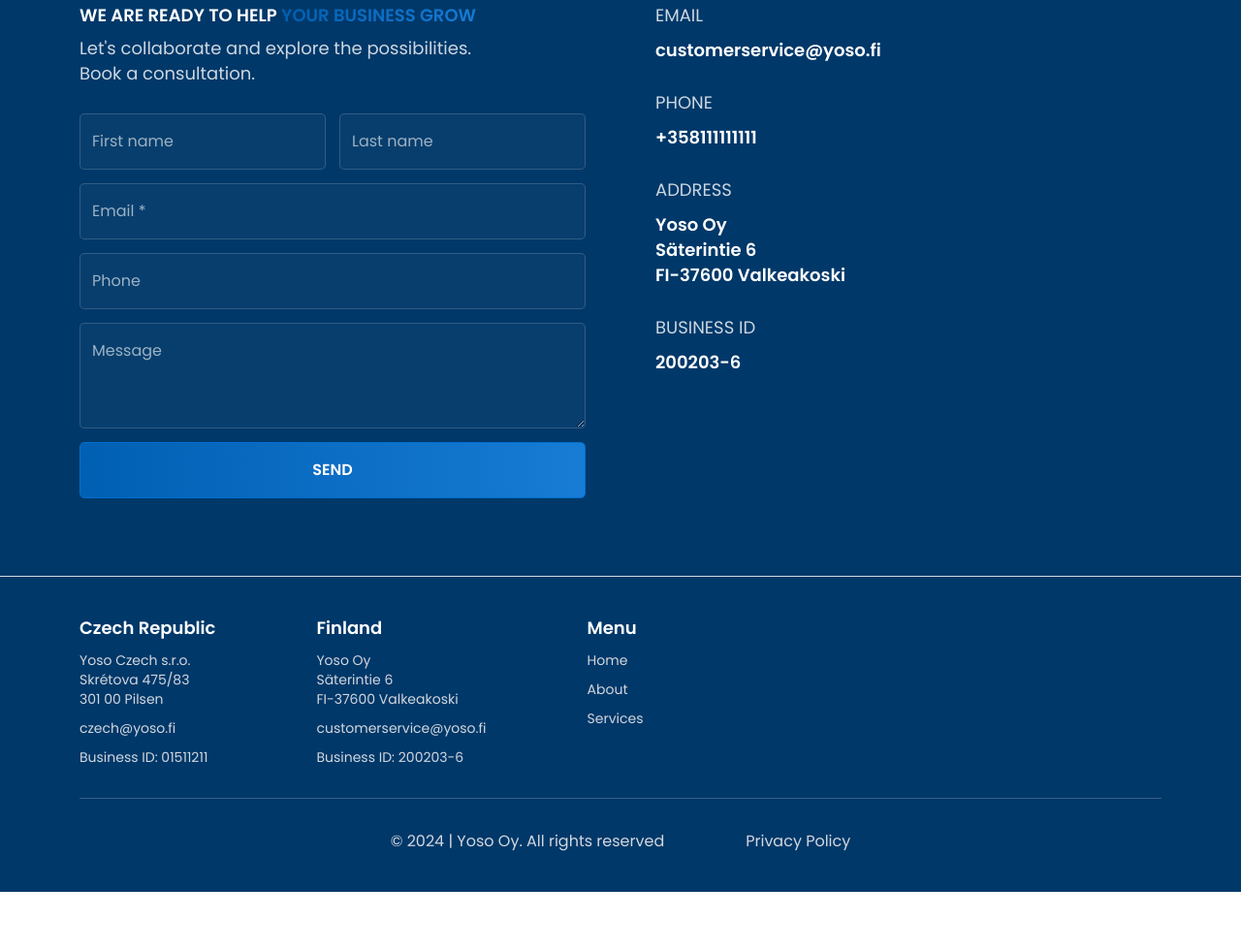
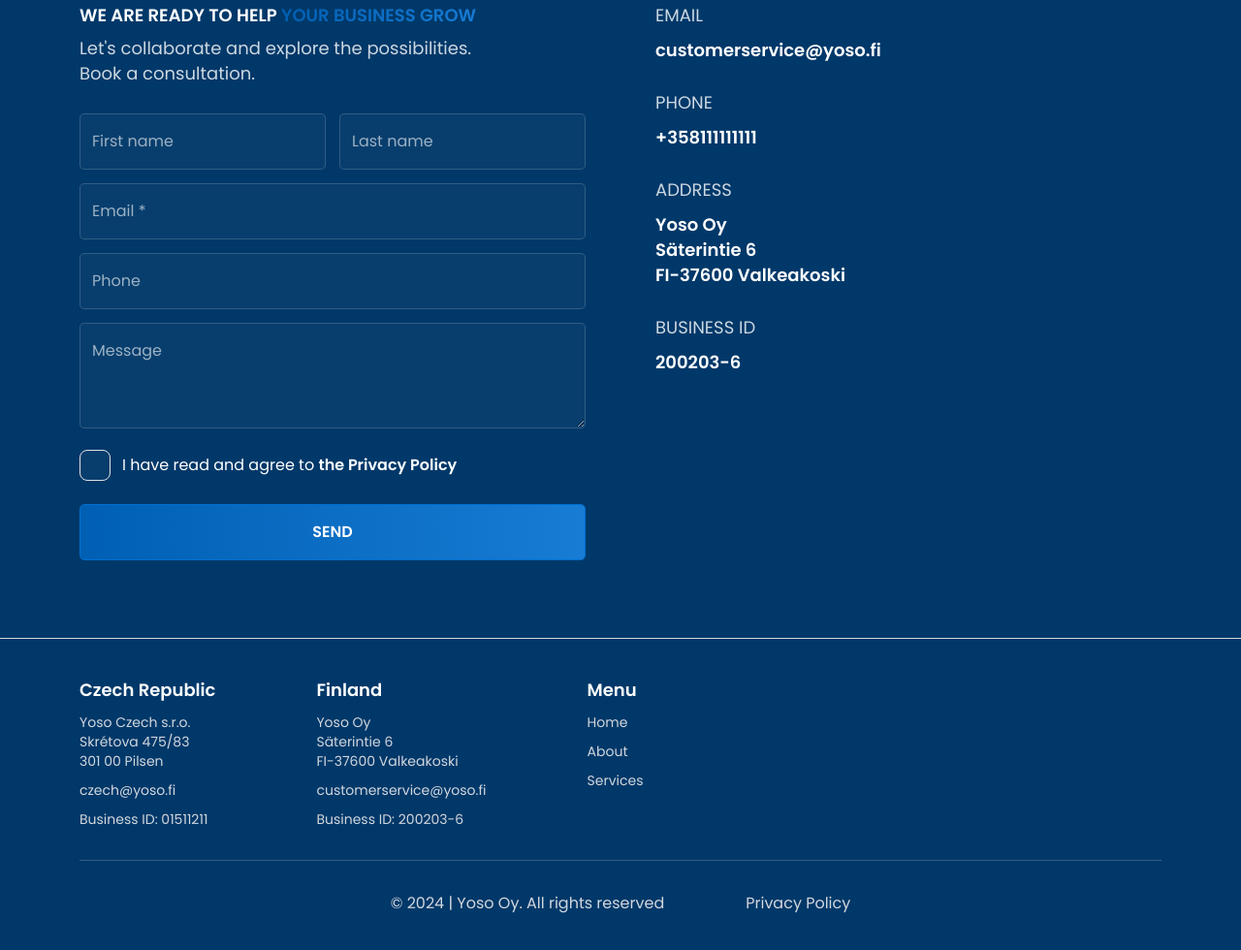
Before and after one commit to yosolutions/yosolutions.github.io, a plain HTML site: page services.html in a window 1280 px wide. Shown: the part 3660-4640 px from the top of the page at 97% size. Before the commit the page ends 4580 px from the top, so only its background shows below. Drawn offline with nearby package versions, Linux system fonts and the light colour scheme.

Commit message:
#YA-1/ added privacy checkbox

```diff
--- a/css/styles.css
+++ b/css/styles.css
@@ -452,6 +452,17 @@
 #message {
   min-height: 6.8rem;
 }
+/* checkbox */
+.form-check {
+  display: flex;
+  align-items: center;
+  gap: 0.75rem;
+  padding-left: 0;
+}
+.form-check .form-check-input {
+  margin-left: 0;
+  background-color: rgba(255, 255, 255, 0.03);
+}
 /* button */
 #contact-button {
   min-height: 3.625rem;
--- a/services.html
+++ b/services.html
@@ -531,6 +531,30 @@
                     ></textarea>
                     <label for="message">Message</label>
                   </div>
+                  <!-- privacy checkbox -->
+                  <div class="form-check">
+                    <input
+                      class="form-check-input h2"
+                      type="checkbox"
+                      value=""
+                      id="privacyCheckbox"
+                      required
+                    />
+                    <label
+                      class="form-check-label paragraph text-white"
+                      for="privacyCheckbox"
+                    >
+                      I have read and agree to
+                      <a
+                        href="#"
+                        class="text-decoration-none text-white fw-semibold"
+                        >the Privacy Policy</a
+                      >
+                    </label>
+                    <div class="invalid-feedback">
+                      You must agree before submitting.
+                    </div>
+                  </div>
                   <button
                     type="submit"
                     id="contact-button"
```
Also changed, not shown: about.html (+24 -0 lines), index.html (+24 -0 lines).
